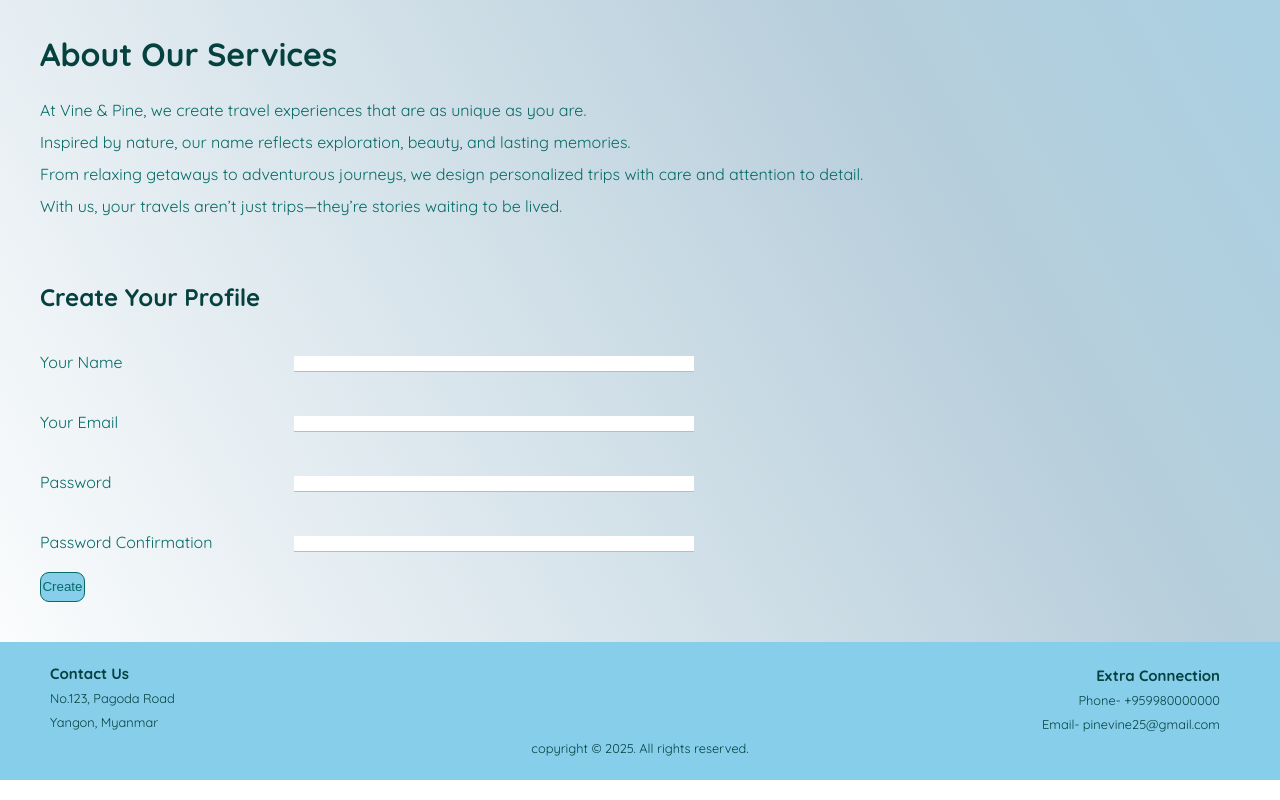
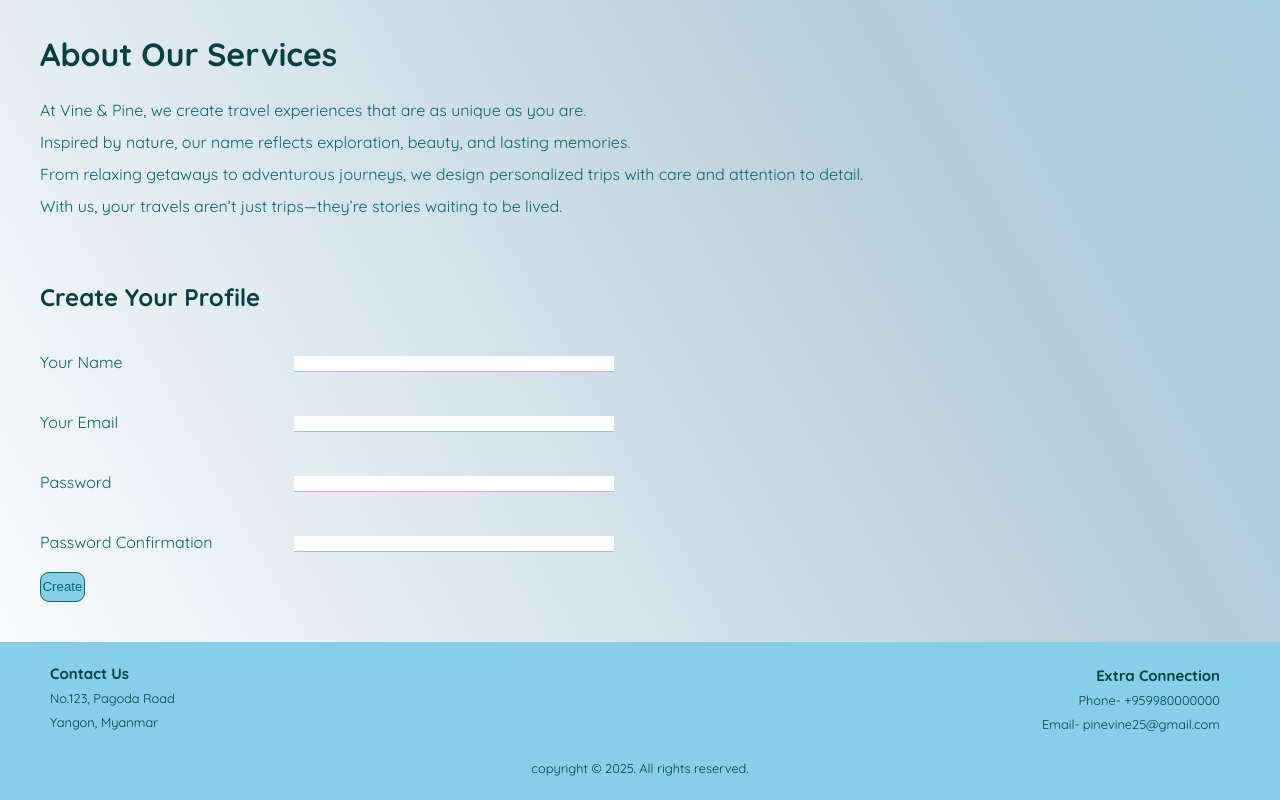
Before and after one commit to ThaeZarMon/Pine-Vine-Mobile, a plain HTML site: page index.html in a window 1280 px wide. Shown: the part 1446-2246 px from the top of the page. Drawn offline with Linux system fonts and the light colour scheme.

Commit message:
layout changed

```diff
--- a/style.css
+++ b/style.css
@@ -213,7 +213,8 @@ form,
   width: 90%;
   margin: 20px auto;
   color: rgb(5, 107, 102);
-  margin-left: 40px;
+  margin-left: 20px;
+  padding: 0 20px 0 20px;
 }
 form div {
   padding: 20px 0;
@@ -223,7 +224,8 @@ form div {
   display: inline-block;
 }
 .form-control {
-  width: 400px;
+  width: 300px;
+  padding-right: 20px;
   /* background-color: skyblue; */
   border: none;
   outline: none;
@@ -274,6 +276,7 @@ footer {
   margin-right: 40px;
 }
 .copy {
+  margin-top: 20px;
   text-align: center;
 }
 @media screen and (min-width: 768px) {
```
